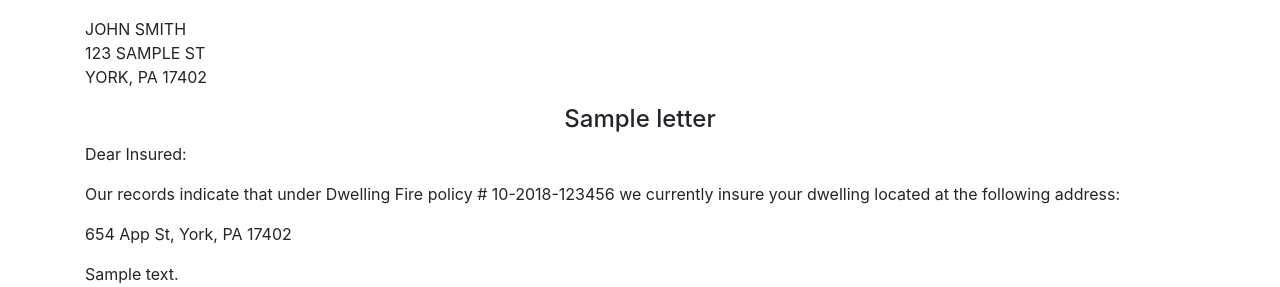
After one commit to arthurchan1111/FarmersFireHiringProject, a Flask app: page /letters/1 in a window 1280 px wide. The commit adds this page. Shown: the part 323-610 px from the top of the page. Run offline with Flask 2, Linux system fonts and the light colour scheme; tables that the repository leaves empty hold one stand-in row (values such as "Sample post"); some libraries are stand-ins or nearby versions.

Commit message:
Add additional templates

```diff
--- a/templates/base.html
+++ b/templates/base.html
@@ -25,6 +25,12 @@
 
 {% block scripts %}
 <script src="https://cdn.jsdelivr.net/npm/vue"></script>
+<script defer src="https://use.fontawesome.com/releases/v5.0.6/js/all.js"></script>
+<script src="https://cdn.jsdelivr.net/npm/lodash@4.13.1/lodash.min.js"></script>
+<script src="https://code.jquery.com/jquery-3.2.1.slim.min.js" integrity="sha384-KJ3o2DKtIkvYIK3UENzmM7KCkRr/rE9/Qpg6aAZGJwFDMVNA/GpGFF93hXpG5KkN" crossorigin="anonymous"></script>
+<script src="https://cdnjs.cloudflare.com/ajax/libs/popper.js/1.12.9/umd/popper.min.js" integrity="sha384-ApNbgh9B+Y1QKtv3Rn7W3mgPxhU9K/ScQsAP7hUibX39j7fakFPskvXusvfa0b4Q" crossorigin="anonymous"></script>
+<script src="https://maxcdn.bootstrapcdn.com/bootstrap/4.0.0/js/bootstrap.min.js" integrity="sha384-JZR6Spejh4U02d8jOt6vLEHfe/JQGiRRSQQxSfFWpi1MquVdAyjUar5+76PVCmYl" crossorigin="anonymous"></script>
+
 {% endblock %}
 </body>
 </html>
--- /dev/null
+++ b/templates/letter_template.html
@@ -0,0 +1,65 @@
+{% extends "base.html" %}
+
+{% block title %}Home {% endblock %}
+
+{% block head %}
+{{ super() }}
+<link rel="stylesheet" href="{{url_for('static', filename='letter.css')}}">
+{% endblock %}
+
+
+{% block content %}
+<header class="container text-center">
+    <div class="row">
+      <div class="col">
+      <img id="header" src="{{url_for('static', filename='header.png')}}" />
+    </div>
+    </div>
+</header>
+<section class="container">
+  <div class="row">
+    <div class="col">
+    <p class="text-right"> Date: {{date}}</p>
+  </div>
+  </div>
+</section>
+<section class="container">
+    <address> JOHN SMITH<br>
+      123 SAMPLE ST <br>
+      YORK, PA 17402
+    </address>
+</section>
+{% if letter.title %}
+<section class="container">
+    <div class="row">
+      <div class="col">
+    <h4 class="text-center"> {{letter.title}}</h4>
+  </div>
+  </div>
+</section>
+{% endif %}
+<article class="container text-justify">
+  <div class="row">
+    <div class="col">
+  <p> Dear Insured: </p>
+
+  <p> Our records indicate that under Dwelling Fire policy # 10-2018-123456 we currently insure your dwelling located at the
+following address: </p>
+    <p id="address"> 654 App St, York, PA 17402 </p>
+
+{{letter.text|safe}}
+
+<p>Respectfully,<br>
+The Farmers Fire Insurance Company </p>
+</div>
+</div>
+</article>
+
+<footer class="container text-center">
+    <img id="footer" src="{{url_for('static', filename='footer.png')}}" />
+</footer>
+{% endblock %}
+
+{% block scripts %}
+{{ super() }}
+{% endblock %}
```
Also changed, not shown: templates/index.html (added, +88 -0 lines).
